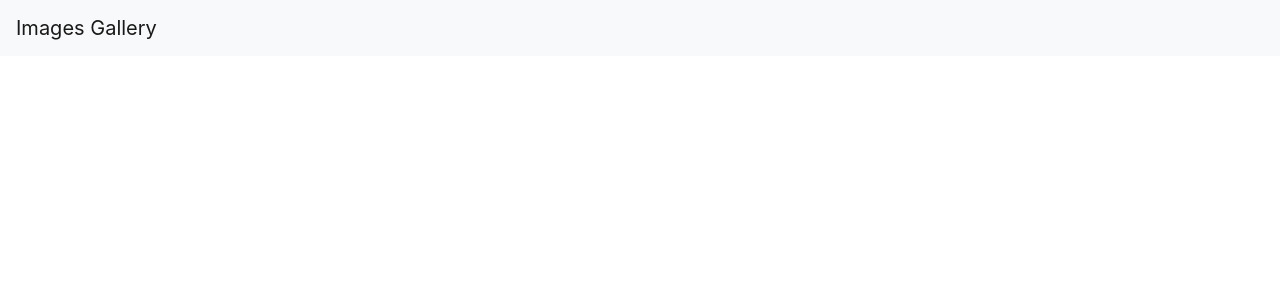
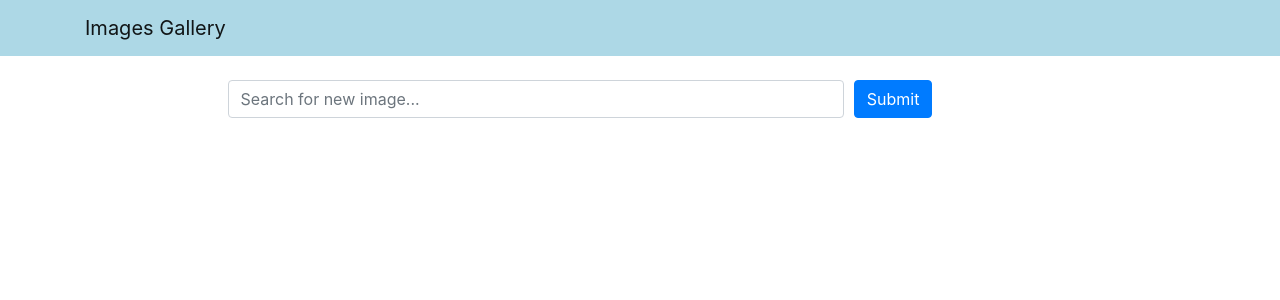
Before and after one commit to zelal-Eizaldeen/images-gallery, a React (Create React App) app in the folder frontend/: page / in a window 1280 px wide. Shown: the top 300 px of the page. Built offline with nearby package versions, Linux system fonts and the light colour scheme.

Commit message:
controlled search component

```diff
--- a/frontend/src/App.js
+++ b/frontend/src/App.js
@@ -1,12 +1,25 @@
+import {useState} from 'react';
 import 'bootstrap/dist/css/bootstrap.min.css';
-import Header from './components/Header'
+import Header from './components/Header';
+import Search from './components/Search';
+
+
 
 
 
 function App() {
+  const [word, setWord] = useState('');
+
+  const handleSearchSubmit = (e) => {
+    e.preventDefault();
+    console.log(word);
+  }
+
+
   return (
     <div className="App">
      <Header title="Images Gallery" />
+     <Search word={word} setWord={setWord} handleSubmit={handleSearchSubmit}/>
     </div>
   );
 }
--- a/frontend/src/components/Header.js
+++ b/frontend/src/components/Header.js
@@ -1,12 +1,18 @@
 
 import React from 'react';
-import {Navbar} from 'react-bootstrap';
+import {Navbar, Container} from 'react-bootstrap';
+
+const navbarStyle = {
+  backgroundColor: 'lightblue'
+};
 
 const Header = (props) => {
     const {title} = props
   return (
-    <Navbar bg="light" variant="light">
-        <Navbar.Brand href="/">{title}</Navbar.Brand>
+    <Navbar style={navbarStyle} variant="light">
+      <Container>
+         <Navbar.Brand href="/">{title}</Navbar.Brand>
+      </Container>
     </Navbar>
   )
 
--- /dev/null
+++ b/frontend/src/components/Search.js
@@ -0,0 +1,29 @@
+import React from "react";
+import { Container, Row, Col, Form, Button } from "react-bootstrap";
+
+
+const Search = ({word, setWord,handleSubmit}) => {
+  return (
+    <Container className="mt-4">
+      <Row className="justify-content-center">
+        <Col xs={12} md={8} lg={9}>
+          <Form onSubmit={handleSubmit}>
+            <Form.Row>
+              <Col xs={9}>
+                <Form.Control
+                    type="text"
+                    value={word}
+                    onChange={(e)=>setWord(e.target.value)}
+                    placeholder="Search for new image..." />
+              </Col>
+              <Col>
+                <Button variant="primary" type="submit">Submit</Button>
+              </Col>
+            </Form.Row>
+          </Form>
+        </Col>
+      </Row>
+    </Container>
+  );
+};
+export default Search;
```
Also changed, not shown: frontend/public/manifest.json (added).
